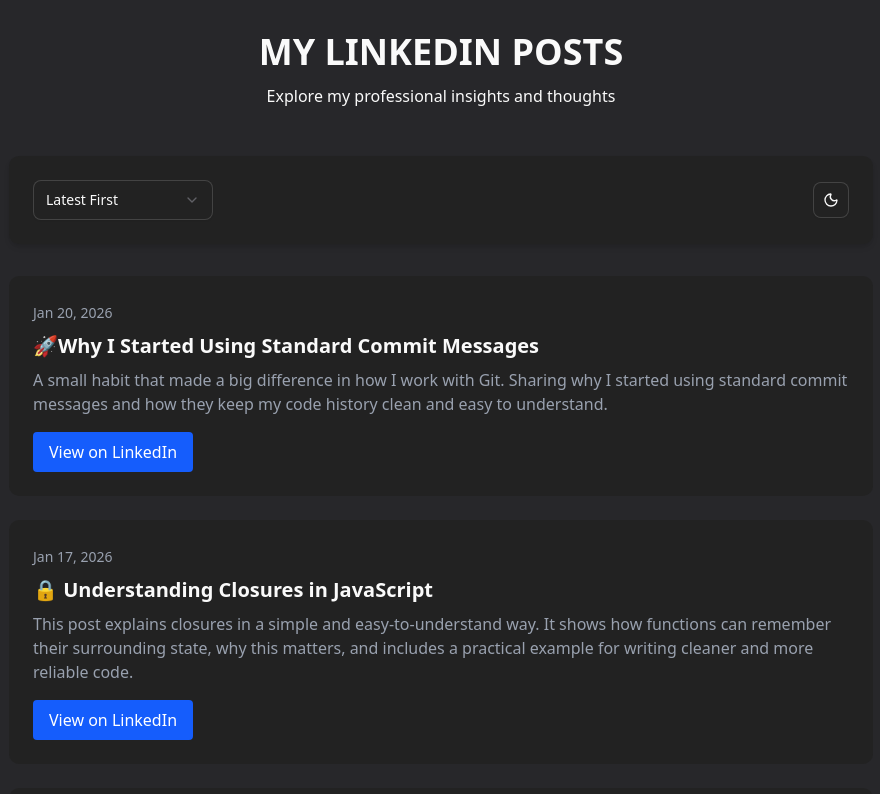
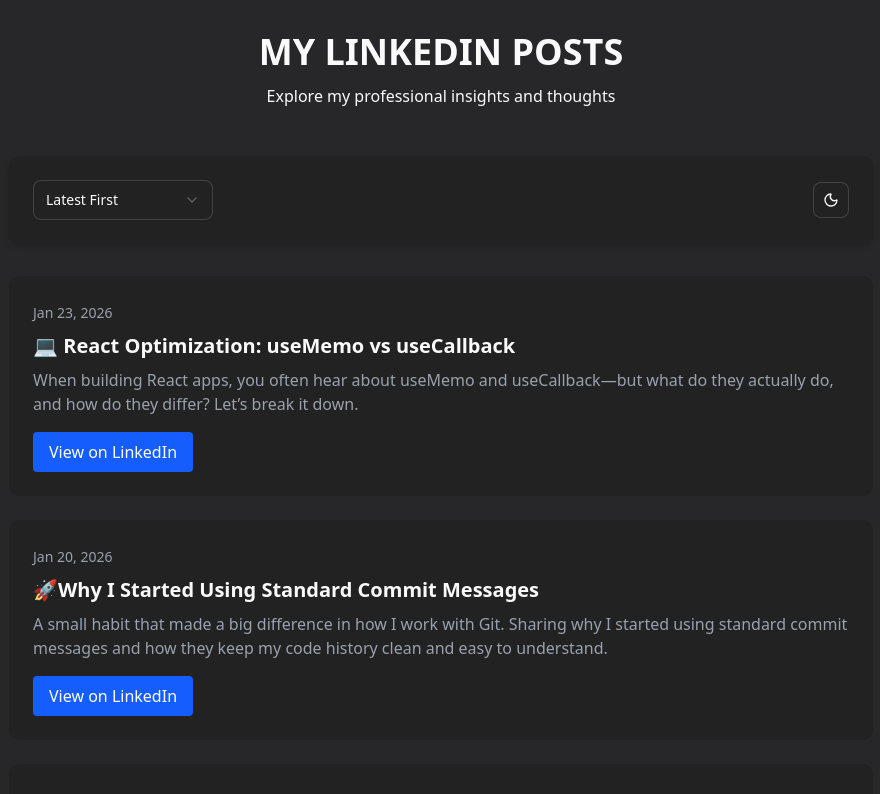
Before and after one commit to hatwell-jonel/linked-posts, a React (Vite) app: page / in a window 1280 px wide. Shown: the top 794 px of the page, without its empty margins (199-1079 px from the left). Built offline with nearby package versions, Linux system fonts and the light colour scheme.

Commit message:
feat (post): add new post

```diff
--- a/src/data.ts
+++ b/src/data.ts
@@ -72,6 +72,13 @@
         linkedinUrl: "https://www.linkedin.com/feed/update/urn:li:activity:7419394948652875776/",
         description: "A small habit that made a big difference in how I work with Git. Sharing why I started using standard commit messages and how they keep my code history clean and easy to understand.",
         date: "1/20/2026"
+    },
+       {
+        id: uuidv4(),
+        title: "💻 React Optimization: useMemo vs useCallback ",
+        linkedinUrl: "https://www.linkedin.com/feed/update/urn:li:activity:7420412059235950592/",
+        description: "When building React apps, you often hear about useMemo and useCallback—but what do they actually do, and how do they differ? Let’s break it down.",
+        date: "1/23/2026"
     }
 ];
 
```
